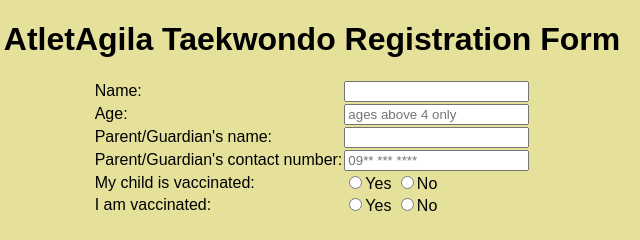
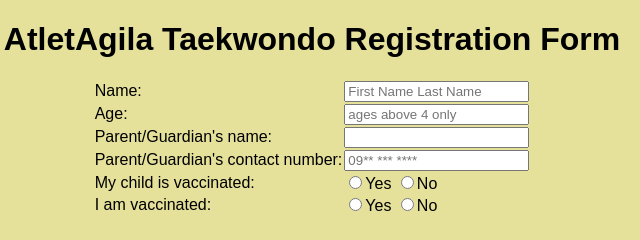
Before and after one commit to dreanirenzo/mms149-atletagila.github.io, a plain HTML site: page index.html in a window 1280 px wide. Shown: the top 240 px of the page, 328-968 px from the left. Drawn offline with Linux system fonts and the light colour scheme.

Commit message:
Update index.html

```diff
--- a/index.html
+++ b/index.html
@@ -15,7 +15,7 @@
           Name:
         </td>
         <td>
-          <input type="text" required name="ChildName">
+          <input placeholder="First Name Last Name" input type="text" required name="ChildName">
         </td>
       </tr>
       <tr>
```
